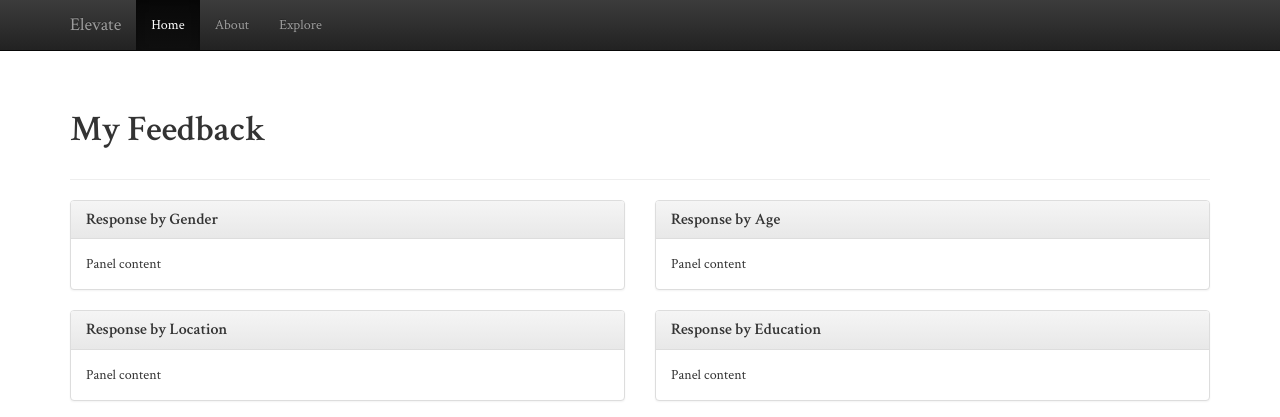
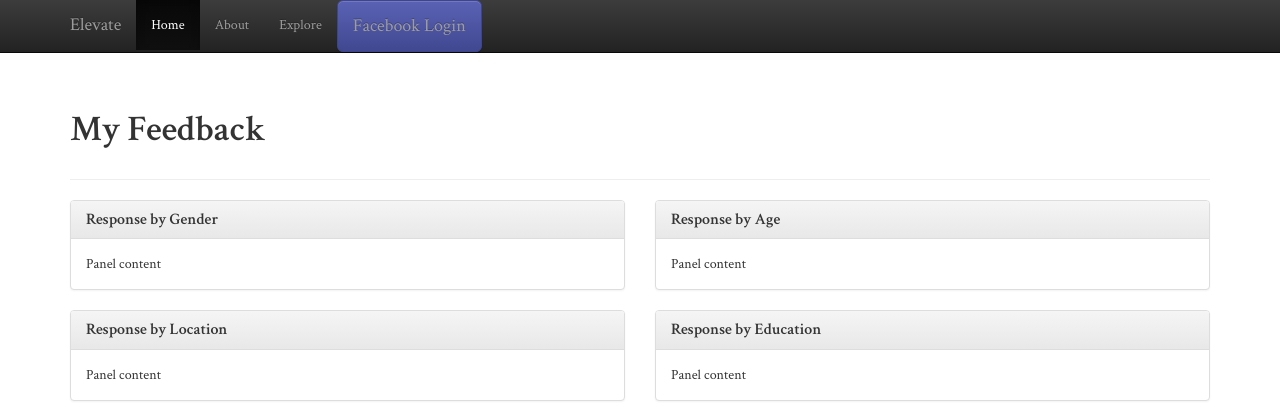
Before and after one commit to TomOndiba/PennApps2015, a Django app: page / in a window 1280 px wide. Shown: the top 417 px of the page. Run offline with Django 3.2, Linux system fonts and the light colour scheme; parts of the project's set-up code (start-up, migrations or seed data) failed here and were passed over; some libraries are stand-ins or nearby versions.

Commit message:
added login/logout button

```diff
--- a/tindeers/templates/tindeers/base.html
+++ b/tindeers/templates/tindeers/base.html
@@ -47,8 +47,11 @@
 	                {% endfor %}
 	              </ul>
 	            </li>
-	            <li><a href="#" class="btn btn-lg btn-primary">Primary</a></li>
+	            <li><a href="{% url 'logout_view' %}" class="btn btn-lg btn-primary">Log Out</a></li>
+	            {% else %}
+	            <li><a href="/login/facebook" class="btn btn-lg btn-primary">Facebook Login</a></li>
 	            {% endif %}
+
 	          </ul>
 	        </div><!--/.nav-collapse -->
 	      </div>
```
